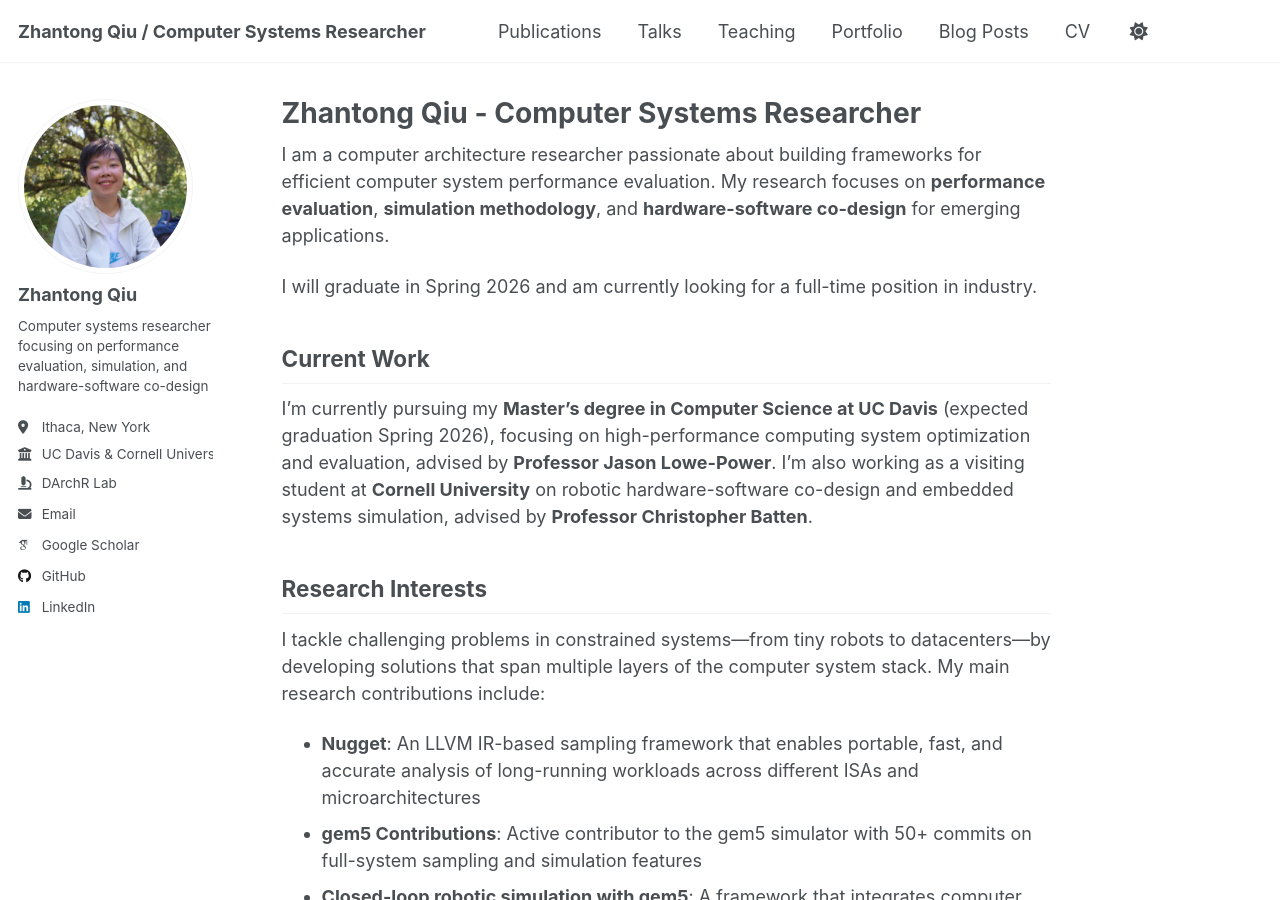
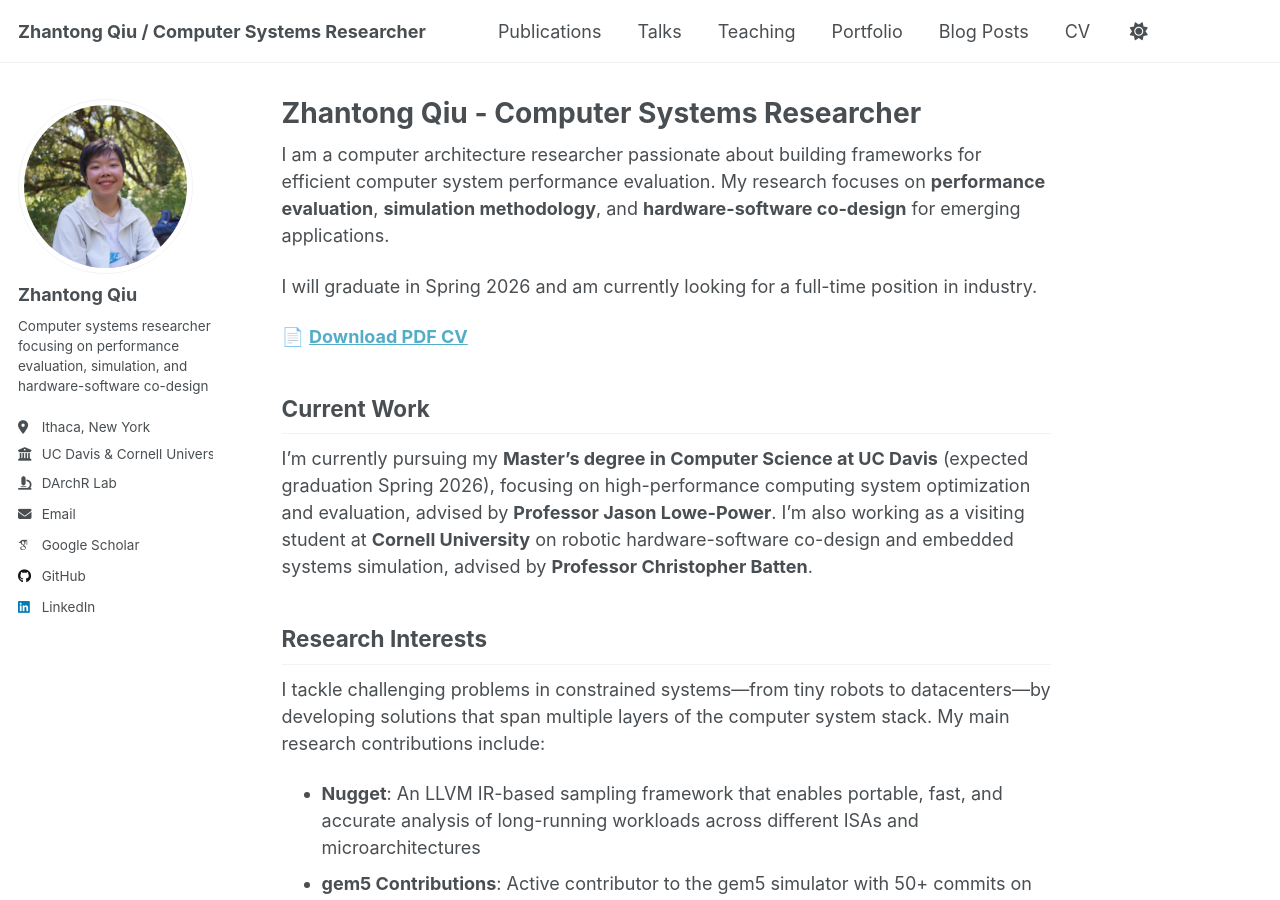
Before and after one commit to studyztp/studyztp.github.io, a Jekyll site: the page built from _pages/about.md, in a window 1280 px wide and 900 px high. Built offline with Jekyll 4.4.1, drawn with Linux system fonts in a browser that asks for light colours; some web fonts are replaced; a script that is not in the unit is left out.

Commit message:
update my CV

```diff
--- a/_pages/about.md
+++ b/_pages/about.md
@@ -10,6 +10,8 @@ redirect_from:
 I am a computer architecture researcher passionate about building frameworks for efficient computer system performance evaluation. My research focuses on **performance evaluation**, **simulation methodology**, and **hardware-software co-design** for emerging applications.
 
 I will graduate in Spring 2026 and am currently looking for a full-time position in industry.
+
+📄 **[Download PDF CV](/files/Zhantong_Qiu_CV.pdf)**
 
 ## Current Work
 
```
Also changed, not shown: 1 other file.
